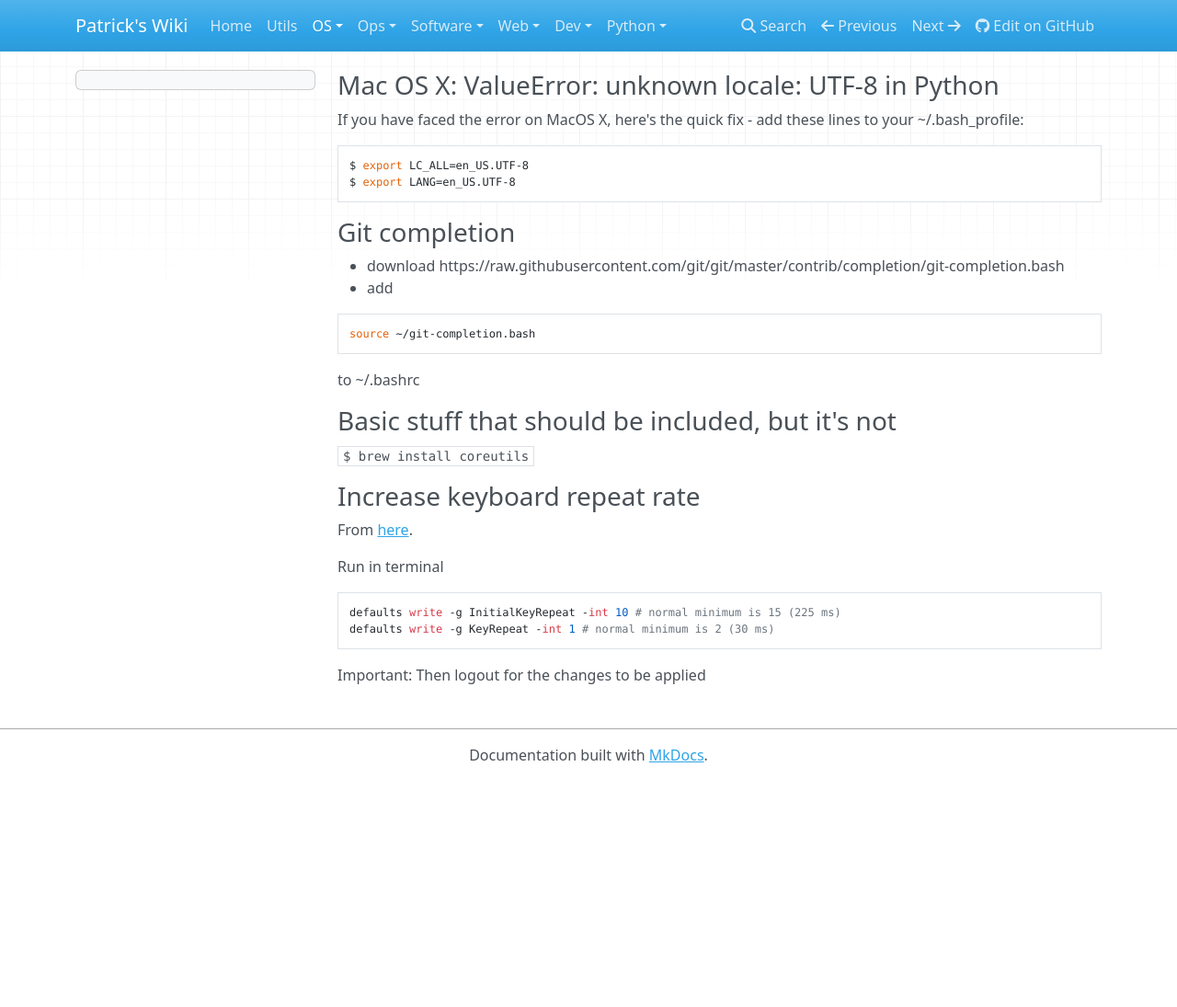
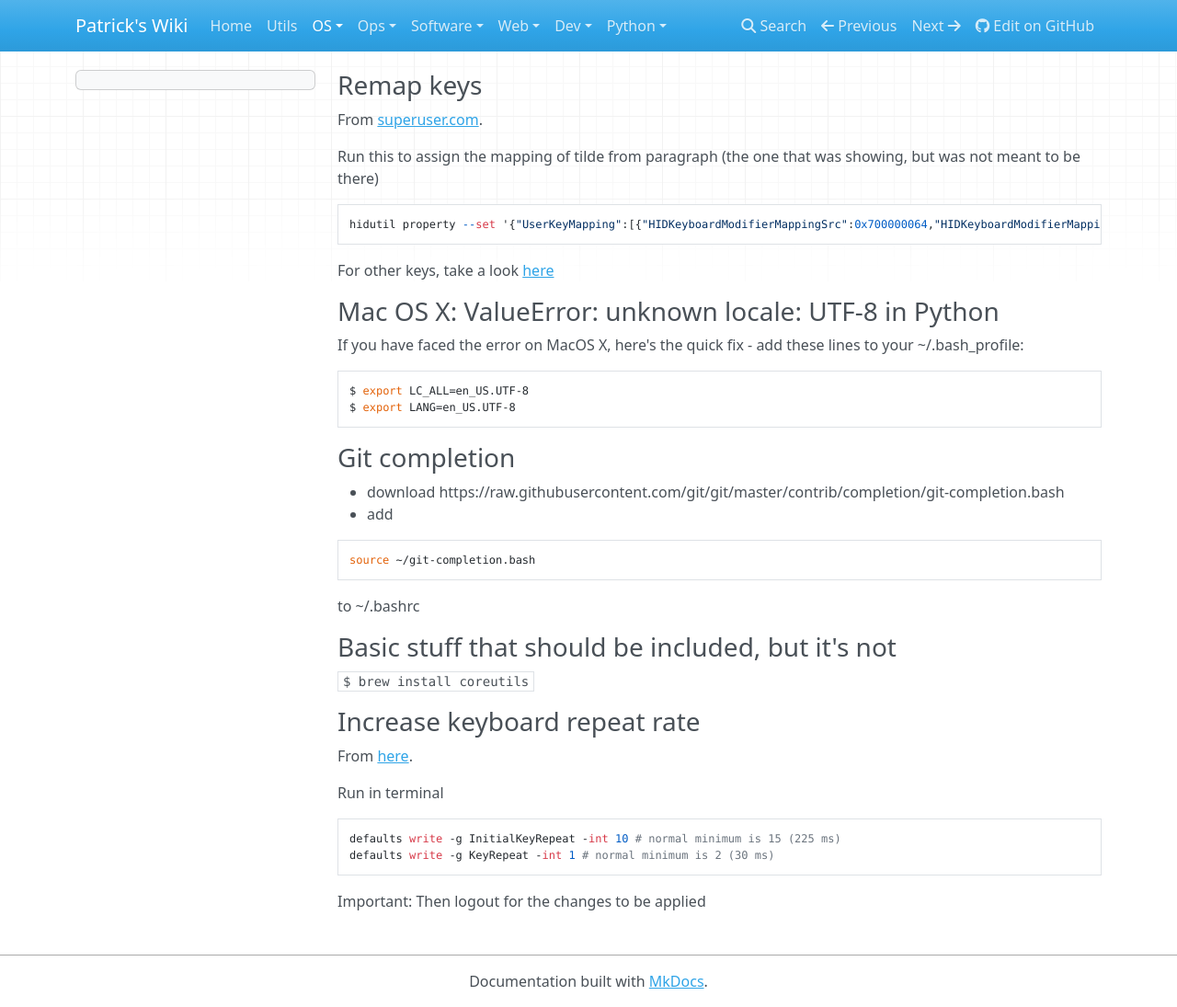
Before and after one commit to patsancu/wiki, an MkDocs documentation site: the page built from docs/OS/MacOS/macOS-config.md, in a window 1280 px wide and 1095 px high. Shown: the whole window at 92% size. Built offline with MkDocs 1.6.1, drawn with Linux system fonts in a browser that asks for light colours; nearby versions of some CDN libraries.

Commit message:
macos: Remap keys

````diff
--- a/docs/OS/MacOS/macOS-config.md
+++ b/docs/OS/MacOS/macOS-config.md
@@ -1,3 +1,12 @@
+### Remap keys
+From [superuser.com](https://superuser.com/a/1405422).
+
+Run this to assign the mapping of tilde from paragraph (the one that was showing, but was not meant to be there)
+```
+hidutil property --set '{"UserKeyMapping":[{"HIDKeyboardModifierMappingSrc":0x700000064,"HIDKeyboardModifierMappingDst":0x700000035}]}'
+```
+
+For other keys, take a look [here](http://web.archive.org/web/20201211211934/https://developer.apple.com/library/archive/technotes/tn2450/_index.html)
 
 ### Mac OS X: ValueError: unknown locale: UTF-8 in Python
 
````
